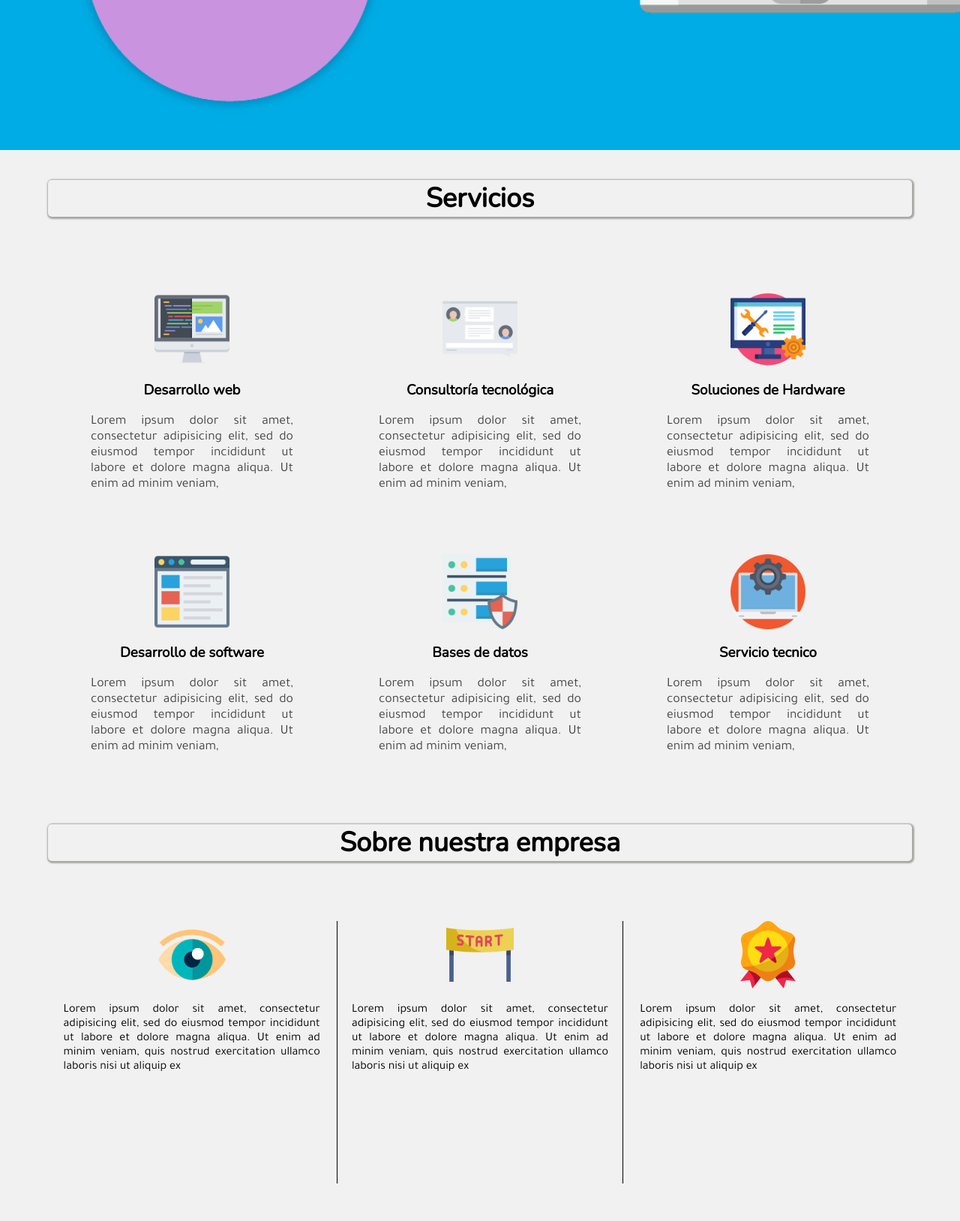
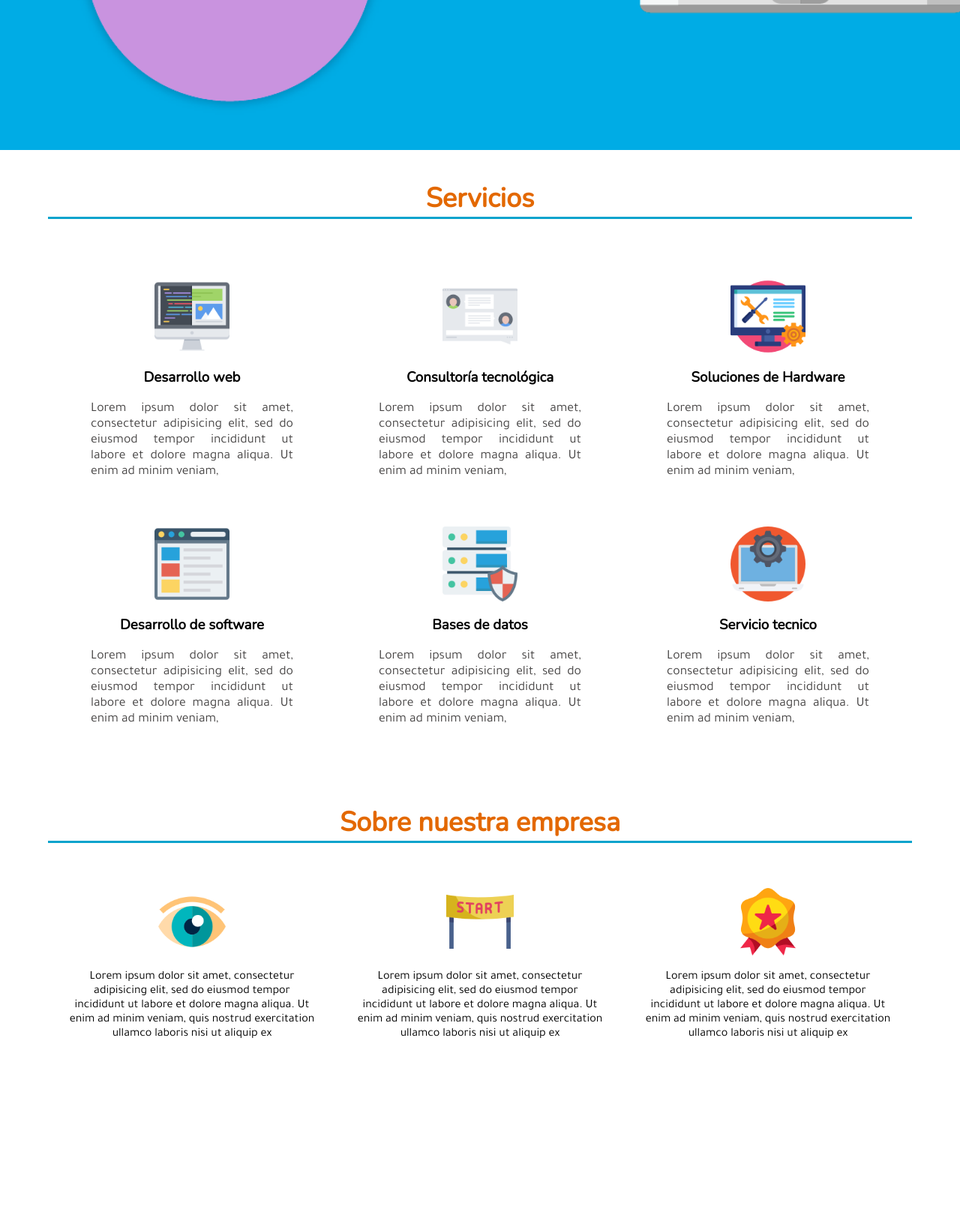
Before and after one commit to nungaray97/Pagina, a Flask app: page / in a window 1280 px wide. Shown: the part 580-2208 px from the top of the page at 75% size. After the commit the page ends 1964 px from the top, so only its background shows below. Run offline with Flask 2, Linux system fonts and the light colour scheme; some libraries are stand-ins or nearby versions.

Commit message:
Design
Se modificaron los colores.

```diff
--- a/static/css/style.css
+++ b/static/css/style.css
@@ -2,7 +2,7 @@ body{
 	margin: 0;
 	padding: 0;
 	font-family: Quicksand;
-	background-color: #f1f1f1;
+	background-color: white;
 }
 nav{
 	position: fixed;
@@ -77,7 +77,7 @@ nav ul li a.active{
 	width: 90%;
 	margin: 0 auto;
 	margin-top: 10px;
-	margin-bottom: 50px;
+	margin-bottom: 60px;
 	display: flex;
 	justify-content: space-around;
 	flex-wrap: wrap;
@@ -89,15 +89,15 @@ nav ul li a.active{
 	font-family: 'Nunito', sans-serif;
 }
 .Title-section span h2{
-box-shadow: 1px 1px 2px 2px #a7a6a3;
-border-radius: 5px;
+	border-bottom: 3px solid #08A3CC;
+	 color: #e36800;
 }
 .Service{
 	width: 300px;
 	height: 300px;
 	margin-left: 20px;
 	margin-right: 20px;
-	margin-top: 50px;
+	margin-top: 30px;
 	border-radius: 5px;
 }
 .Service:hover{
@@ -139,9 +139,9 @@ border-radius: 5px;
 	flex-wrap: wrap;
 }
 .nosotros{
-	width: 33%;
+	width: 32%;
 	height: 350px;
-	margin-top: 50px;
+	margin-top: 30px;
 }
  .image-nosotros{
 	 margin: 0 auto;
@@ -150,12 +150,8 @@ border-radius: 5px;
  }
  .text-nosotros{
 	 font-family: 'Tajawal', sans-serif;
-	 text-align: justify;
+	 text-align: center;
 	 width: 90%;
 	 margin: 0 auto;
 	 margin-top: 20px;
  }
-#centro{
-	border-left: 1px solid black;
-	border-right: 1px solid black;
-}
--- a/templates/index.html
+++ b/templates/index.html
@@ -1,41 +1,7 @@
-<!DOCTYPE html>
-<html lang="es">
-	<head>
-		<meta charset="utf-8" />
-		<meta name="viewport" content="width=device-width,initial-scale=1, maximum-scale=1" />
-		<link rel="stylesheet" type="text/css" href="{{ url_for('static', filename='css/style.css') }}">
-		<link href="https://fonts.googleapis.com/css?family=Source+Sans+Pro" rel="stylesheet">
-		<link href="https://fonts.googleapis.com/css?family=Nunito|Tajawal" rel="stylesheet">
-		<title></title>
-		<script src="https://code.jquery.com/jquery-3.1.1.js"></script>
-		<script src="https://code.jquery.com/jquery-3.2.1.js"></script>
-		<script type="text/javascript">
-			$(window).on('scroll', function(){
-				if ($(window).scrollTop()) {
-					$('nav').addClass('black');
-				}else {
-					$('nav').removeClass('black');
-				}
-			})
-		</script>
-	</head>
-	<body>
-		<div class="container">
-			<header>
-				<nav>
-					<div class="menu-icon">
-					</div>
-					<div class="logo">LOGO</div>
-					<ul>
-						<li><a class="active" href="#">Inicio</a></li>
-						<li><a href="servicios.html">Servicios</a></li>
-						<li><a href="tecnologias.html">Tecnologías usadas</a></li>
-						<li><a href="portafolio.html">Portafolio</a></li>
-						<li><a href="contactó.html">Contacto</a></li>
-					</ul>
-				</nav>
-			</header>
 
+			{% extends 'plantillas/cuerpo.html'%}
+
+			{%block cuerpo %}
 			<section class="banner"></section>
 			<section class="Services">
 				<div class="Title-section">
@@ -137,5 +103,4 @@
 					</div>
 				</div>
 			</section>
-	</body>
-</html>
+			{%endblock%}
--- /dev/null
+++ b/templates/plantillas/cuerpo.html
@@ -0,0 +1,42 @@
+<!DOCTYPE html>
+<html lang="es">
+	<head>
+		<meta charset="utf-8" />
+		<meta name="viewport" content="width=device-width,initial-scale=1, maximum-scale=1" />
+		<link rel="stylesheet" type="text/css" href="{{ url_for('static', filename='css/style.css') }}">
+		<link href="https://fonts.googleapis.com/css?family=Source+Sans+Pro" rel="stylesheet">
+		<link href="https://fonts.googleapis.com/css?family=Nunito|Tajawal" rel="stylesheet">
+		<title></title>
+		<script src="https://code.jquery.com/jquery-3.1.1.js"></script>
+		<script src="https://code.jquery.com/jquery-3.2.1.js"></script>
+		<script type="text/javascript">
+			$(window).on('scroll', function(){
+				if ($(window).scrollTop()) {
+					$('nav').addClass('black');
+				}else {
+					$('nav').removeClass('black');
+				}
+			})
+		</script>
+	</head>
+	<body>
+		<div class="container">
+			<header>
+				<nav>
+					<div class="menu-icon">
+					</div>
+					<div class="logo">LOGO</div>
+					<ul>
+						<li><a class="active" href="#">Inicio</a></li>
+						<li><a href="servicios.html">Servicios</a></li>
+						<li><a href="tecnologias.html">Tecnologías usadas</a></li>
+						<li><a href="portafolio.html">Portafolio</a></li>
+						<li><a href="contactó.html">Contacto</a></li>
+					</ul>
+				</nav>
+			</header>
+      {%block cuerpo %}
+
+      {%endblock%}
+    </body>
+  </html>
```
